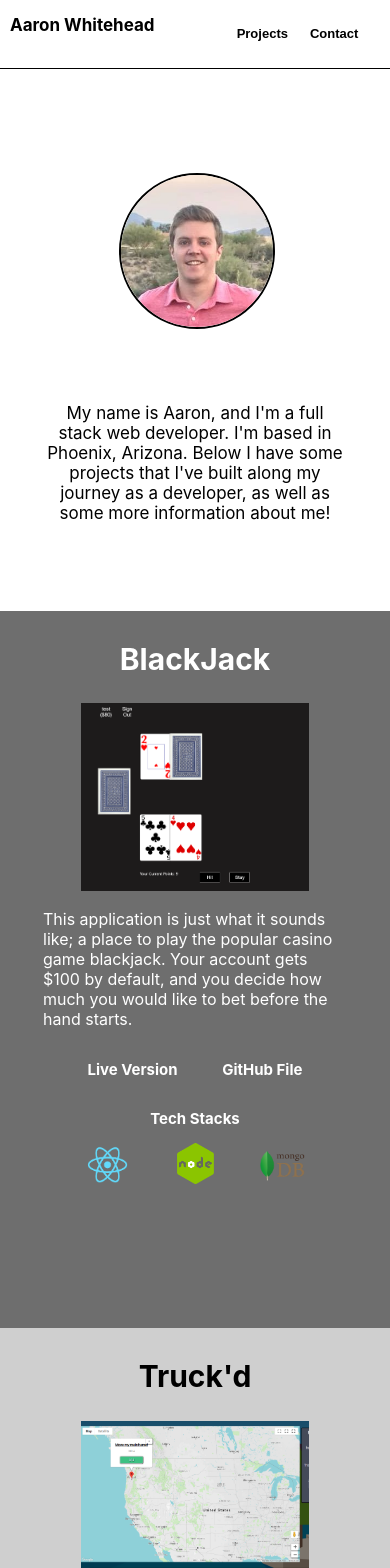
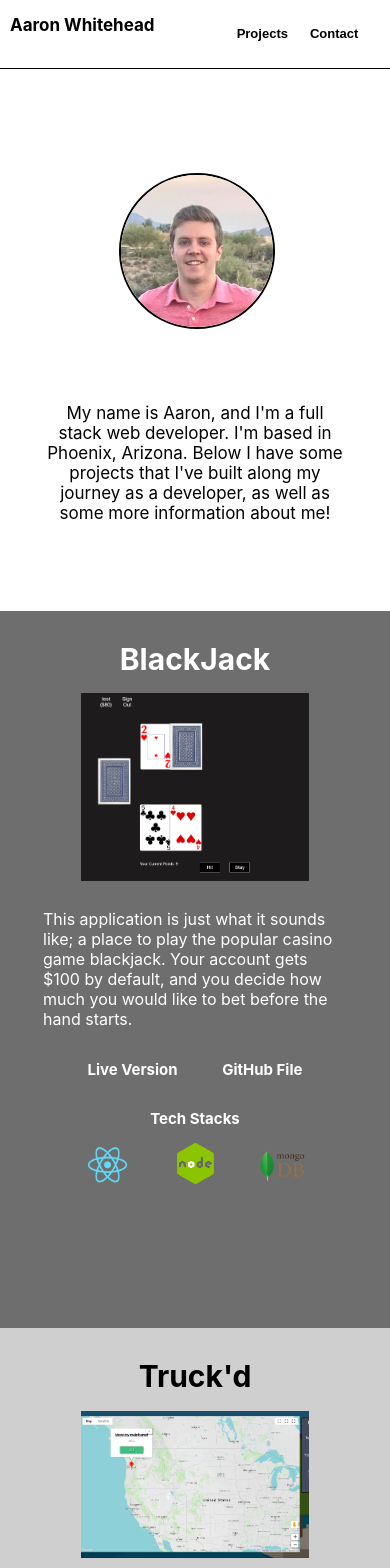
Before and after one commit to WhiteheadAaron/portfolio, a React (Create React App) app: page / in a window 390 px wide. Shown: the top 1568 px of the page. Built offline with nearby package versions, Linux system fonts and the light colour scheme.

Commit message:
small change

```diff
--- a/src/small.css
+++ b/src/small.css
@@ -165,7 +165,7 @@
     grid-column: 3 / 9;
     grid-row: 2 / 6;
     margin-bottom: 15px;
-    margin-top: -25px;
+    margin-top: -35px;
   }
 
   .pBox {
```
